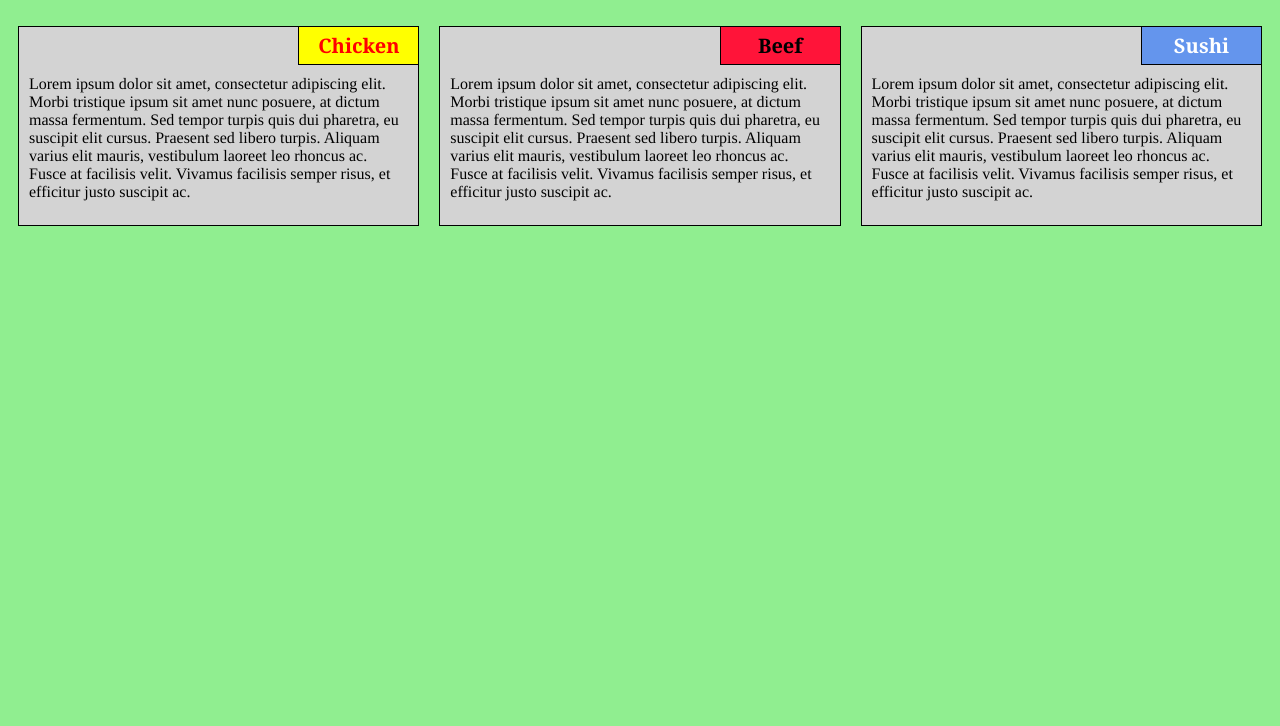
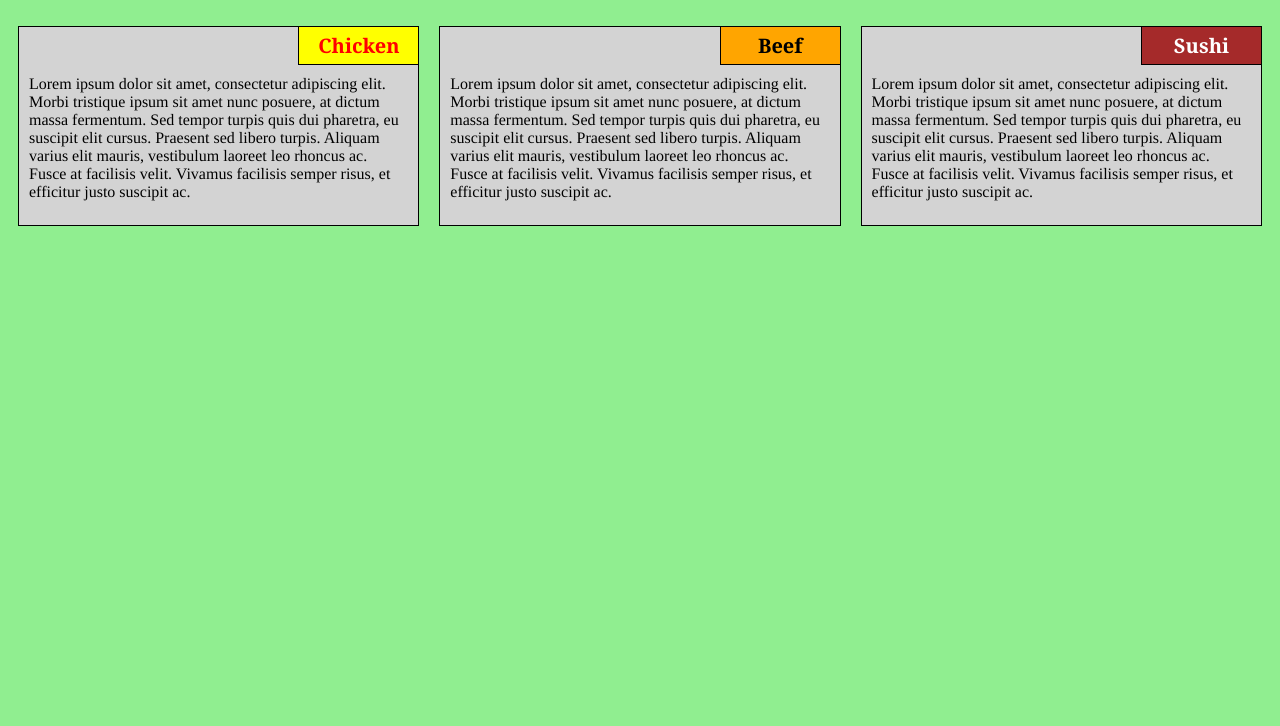
Before and after one commit to siddharth1173/module-2, a plain HTML site: page index.html in a window 1280 px wide. Shown: the part 74-800 px from the top of the page. Drawn offline with Linux system fonts and the light colour scheme.

Commit message:
kaboom experiment 2

```diff
--- a/css/style.css
+++ b/css/style.css
@@ -52,7 +52,7 @@ section {
 	color: red;
   margin-top: 0;
 	padding: 5px;
-	background-color: #FFFF00;
+	background-color: yellow;
 }
 
 #beef {
@@ -67,7 +67,7 @@ section {
 	margin-bottom: 0;
 	margin-top: 0;
   padding: 5px;
-	background-color: #FF1439;
+	background-color: orange;
 }
 
 #sushi {
@@ -81,7 +81,7 @@ section {
 	font-size: 125%;
 	margin-bottom: 0;
 	margin-top: 0;
-	background-color: #6495ED;
+	background-color: brown;
 	color: white;
 	padding: 5px;
 }
```
